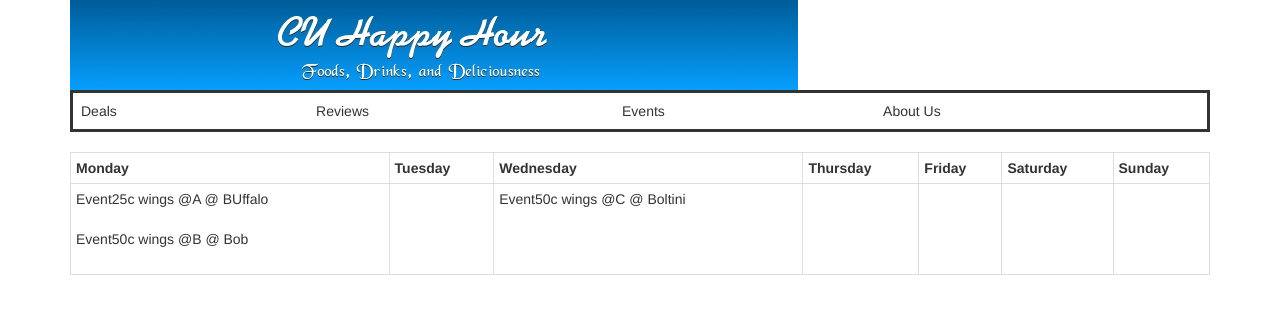
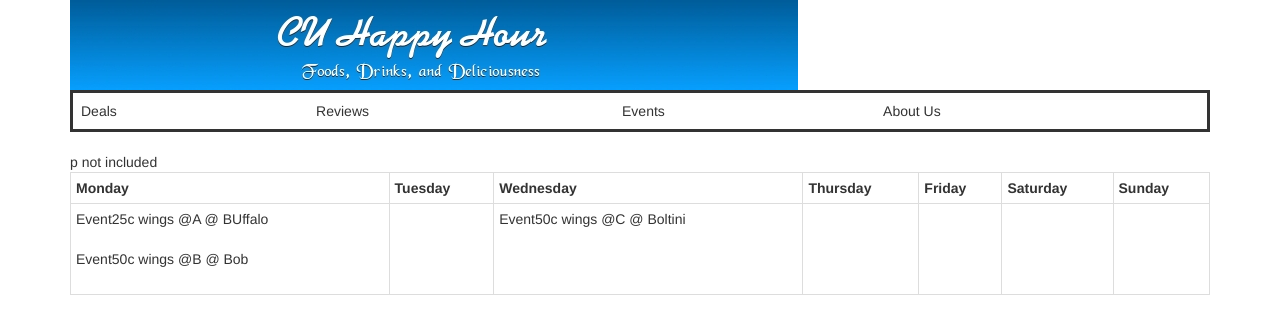
Before and after one commit to bio-boris/cuhappyhour.com, a PHP site: page / in a window 1280 px wide. Shown: the top 334 px of the page. Run offline with PHP 8.4, Linux system fonts and the light colour scheme; some libraries are stand-ins or nearby versions.

Commit message:
updating index

```diff
--- a/index.php
+++ b/index.php
@@ -23,6 +23,8 @@ include "include/cuhappyhour.php";
     ?>
     <?php
     if(isset($_GET['p'])){
+
+        print "p $p included";
         $p = $_GET['p'];
         if(!file_exists("include/$p.php")){
             include "include/$error.php";
@@ -33,6 +35,7 @@ include "include/cuhappyhour.php";
 
     }
 	else{
+            print "p not included";
     		include "calendar.php";
 	}
     ?>
```
